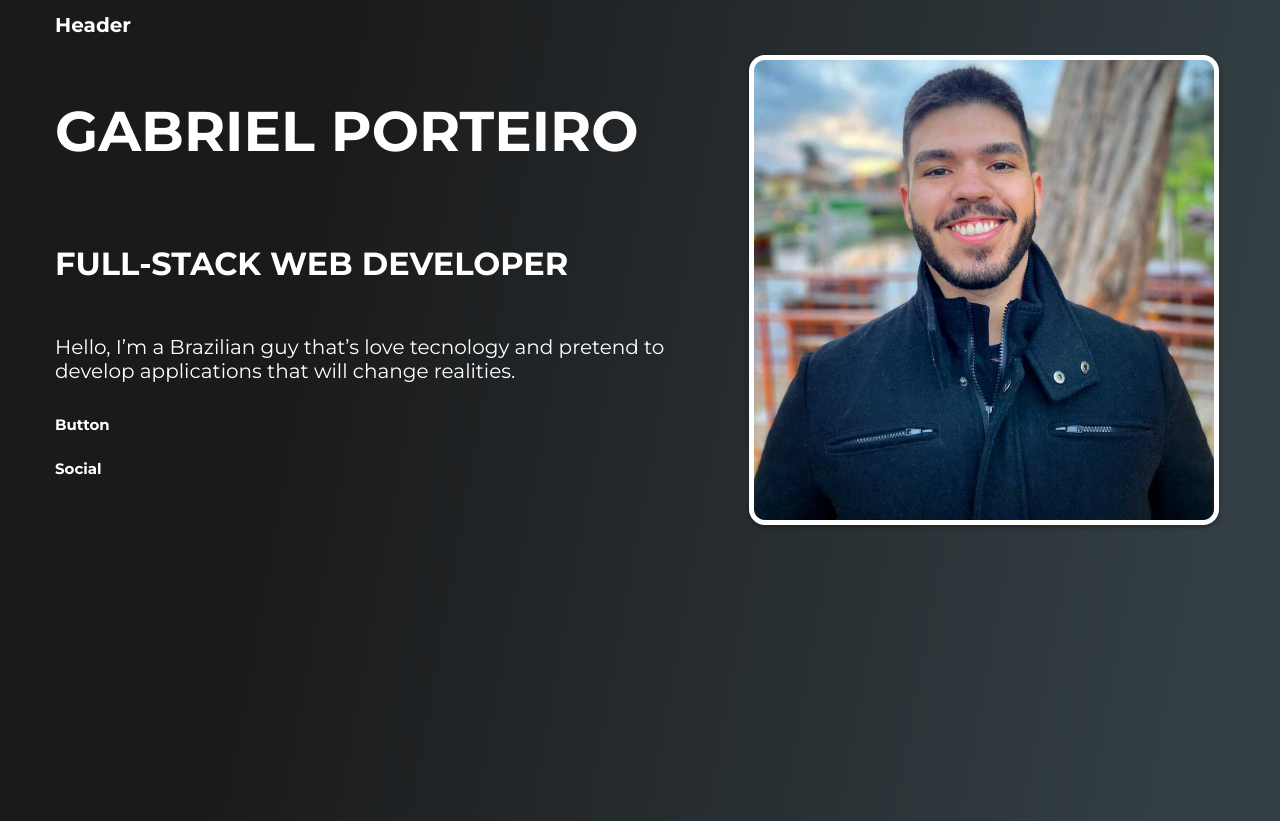
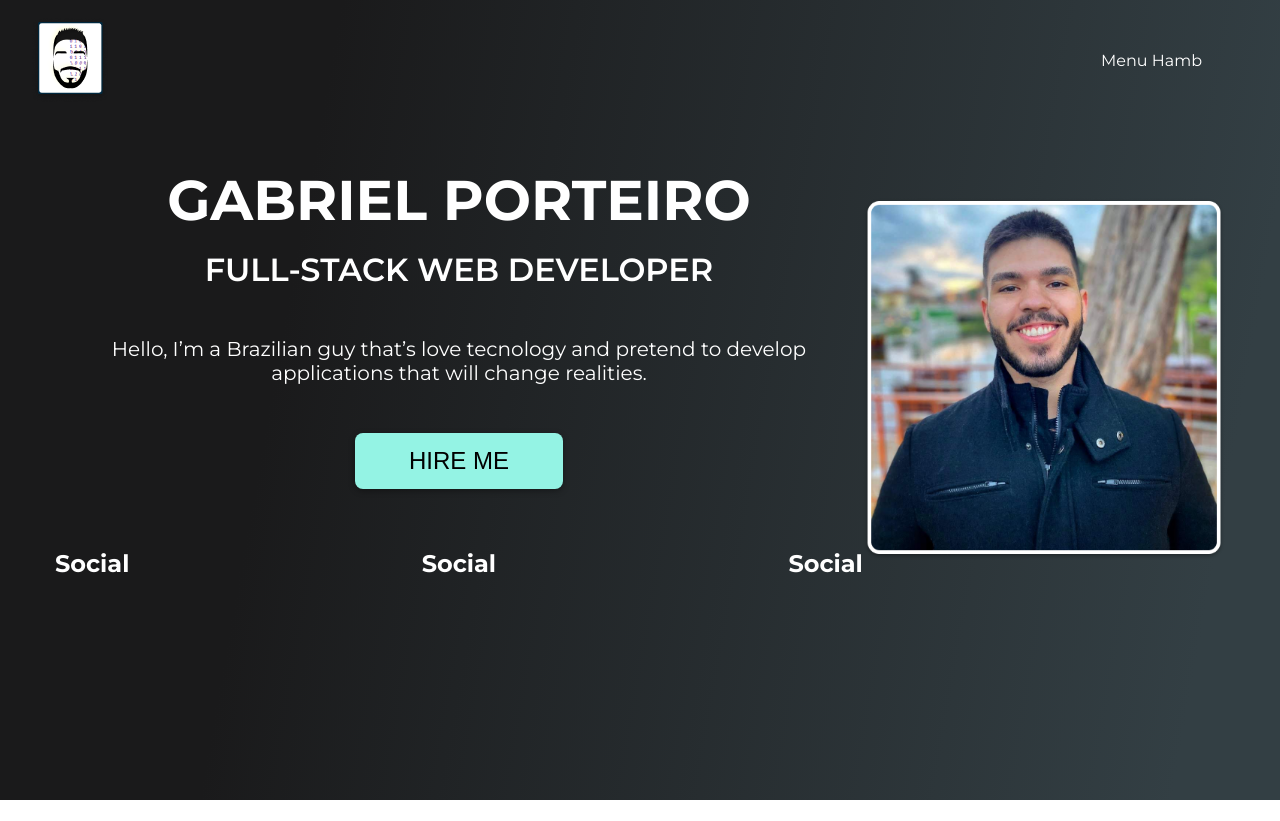
Before and after one commit to GportDev/gportdev-portfolio, a React (Vite) app: page / in a window 1280 px wide. After the commit the page ends 800 px from the top, so only its background shows below. Built offline with nearby package versions, Linux system fonts and the light colour scheme.

Commit message:
[FEATURE] Header and Hero added

```diff
--- a/src/Styles/Containers.ts
+++ b/src/Styles/Containers.ts
@@ -5,19 +5,39 @@ export const PageContainer = styled.div`
   padding: 0 2rem;
   margin: 0 auto;
 `
+
+/* --- HERO --- */
 export const HeroSection = styled.section`
   display: flex;
+  text-align: center;
   @media(max-width: 800px) {
     flex-direction: column;
+    align-items: center;
   }
 `
 
-export const HeroText = styled.div`
+export const HeroContent = styled.div`
   display: flex;
   flex-direction: column;
 `
 
+export const HeroSocialContent = styled.div`
+  display: flex;
+  justify-content: space-between;
+  margin: 2.5rem 0;
+`
+
+export const HeroImgContainer = styled.div`
+  display: flex;
+  justify-content: center;
+  align-items: center;
+  @media(max-width: 800px) {
+    display: flex;
+    justify-content: center;
+    align-items: center;
+  }
+`
+
 export const HeroImg = styled.img`
-  max-height: 90%;
-  max-height: 90%;
+  max-width: 100%;
 `
--- a/src/Styles/Typography.ts
+++ b/src/Styles/Typography.ts
@@ -2,13 +2,18 @@ import styled from "styled-components";
 
 export const Title = styled.h1`
   font-size: var(--h1Desktop);
+  font-weight: 700;
+  margin-bottom: 1rem;
   @media(max-width: 800px) {
     font-size: var(--h1Mobile);
+    margin-bottom: 0.5rem;
   }
 `
 
 export const Subtitle = styled.h3`
   font-size: var(--h3Desktop);
+  font-weight: 600;
+  margin: 0;
   @media(max-width: 800px) {
     font-size: var(--h3Mobile);
   }
@@ -16,6 +21,7 @@ export const Subtitle = styled.h3`
 
 export const PlainText = styled.p`
   font-size: var(--pDesktop);
+  margin: 3rem auto;
   @media(max-width: 800px) {
     font-size: var(--pMobile);
   }
--- /dev/null
+++ b/src/components/Button/Button.tsx
@@ -0,0 +1,18 @@
+import { ButtonContainer, ButtonElement } from "./styles";
+
+interface IButtonProps {
+  Text: string;
+  Variant: "solid" | "outlined";
+}
+
+const Button = (props: IButtonProps) => {
+  return (
+    <ButtonContainer>
+      <ButtonElement>
+        {props.Text}
+      </ButtonElement>
+    </ButtonContainer>
+  );
+};
+
+export default Button;
--- /dev/null
+++ b/src/components/Button/styles.ts
@@ -0,0 +1,31 @@
+import styled from "styled-components"
+
+export const ButtonContainer = styled.div`
+  display: flex;
+  justify-content: center;
+
+`
+
+export const ButtonElement = styled.button`
+  width: 13rem;
+  height: 3.5rem;
+  font-size: var(--h2Mobile);
+  font-weight: 500;
+
+  background-color: var(--lightBlue);
+
+  border: none;
+  border-radius: 0.5rem;
+  box-shadow: var(--simpleShadow);
+
+  cursor: pointer;
+
+  :hover {
+    font-weight: 600;
+    color: #FFF;
+    background-color: var(--aquaGreen);
+    text-shadow: 0px 0px 8px rgba(256, 256, 256, 0.25);
+    box-shadow: var(--simpleShadow), 0px 0px 24px rgba(148, 243, 228, 0.35);
+    transition: 0.2s ease;
+  }
+`
--- a/src/components/GlobalStyle/GlobalStyle.ts
+++ b/src/components/GlobalStyle/GlobalStyle.ts
@@ -2,7 +2,6 @@ import { createGlobalStyle } from "styled-components"
 
 export const GlobalStyle = createGlobalStyle`
   html {
-    font-size: 62.5%;
     font-family: 'Montserrat', sans-serif;
   }
 
@@ -10,6 +9,7 @@ export const GlobalStyle = createGlobalStyle`
     background: var(--backgroundGradient);
     background-repeat: no-repeat;
     color: #FFF;
+    margin: 0;
     min-height: 100vh;
   }
 
@@ -23,19 +23,22 @@ export const GlobalStyle = createGlobalStyle`
     --lightOrange: #ECB365;
 
     /* --TYPOGRAPHY-- */
-    --h1Desktop: 5.6rem;
-    --h2Desktop: 4.8rem;
-    --h3Desktop: 3.2rem;
-    --h4Deskotp: 2.4rem;
-    --pDesktop: 2rem;
+    --h1Desktop: 3.5rem;
+    --h2Desktop: 3rem;
+    --h3Desktop: 2rem;
+    --h4Deskotp: 1.5rem;
+    --pDesktop: 1.25rem;
 
-    --h1Mobile: 4rem;
-    --h2Mobile: 3.2rem;
-    --h3Mobile: 2.4rem;
-    --h4Deskotp: 2rem;
-    --pMobile: 1.6rem;
+    --h1Mobile: 2rem;
+    --h2Mobile: 1.5rem;
+    --h3Mobile: 1.25rem;
+    --h4Deskotp: 1.05rem;
+    --pMobile: 1rem;
+
     /* --SIZES-- */
+    --sectionSpacer: 5rem;
 
-    --sectionSpacer: 8rem;
+    /* --EFFECTS-- */
+    --simpleShadow: 0px 2px 6px rgba(0, 0, 0, 0.35);
   }
 `
--- /dev/null
+++ b/src/components/Header/Header.tsx
@@ -0,0 +1,14 @@
+import { HeaderContainer, HeaderLogo } from "./styles";
+
+import Logo from "../../assets/Logo_quadrado.png"
+
+const Header = () => {
+  return (
+    <HeaderContainer>
+      <HeaderLogo src={Logo}/>
+      <p>Menu Hamb</p>
+    </HeaderContainer>
+  );
+};
+
+export default Header;
--- /dev/null
+++ b/src/components/Header/styles.ts
@@ -0,0 +1,16 @@
+import styled from "styled-components";
+
+export const HeaderContainer = styled.header`
+  max-width: 1170px;
+  padding: 0 2rem;
+  display: flex;
+  height: 7.5rem;
+  justify-content: space-between;
+  align-items: center;
+`
+
+export const HeaderLogo = styled.img`
+  @media(max-width: 800px) {
+    max-height: 50%;
+  }
+`
--- a/src/main.tsx
+++ b/src/main.tsx
@@ -2,12 +2,14 @@ import React from 'react'
 import ReactDOM from 'react-dom/client'
 import { BrowserRouter } from 'react-router-dom'
 import { GlobalStyle } from './components/GlobalStyle/GlobalStyle'
+import Header from './components/Header/Header'
 import Router from './router'
 
 ReactDOM.createRoot(document.getElementById('root')!).render(
   <React.StrictMode>
     <BrowserRouter>
       <GlobalStyle />
+      <Header />
       <Router />
     </BrowserRouter>
   </React.StrictMode>
--- /dev/null
+++ b/src/pages/Home/Home.tsx
@@ -0,0 +1,12 @@
+import { PageContainer } from "../../Styles/Containers"
+import Hero from "../../templates/Hero/Hero";
+
+const Home = () => {
+  return (
+    <PageContainer>
+      <Hero />
+    </PageContainer>
+  );
+};
+
+export default Home;
--- a/src/router.tsx
+++ b/src/router.tsx
@@ -1,5 +1,5 @@
 import { Route, Routes } from "react-router-dom"
-import Home from "./templates/Home/Home";
+import Home from "./pages/Home/Home";
 
 
 const Router = () => {
--- /dev/null
+++ b/src/templates/Hero/Hero.tsx
@@ -0,0 +1,37 @@
+import { HeroImg, HeroImgContainer, HeroSection, HeroContent, HeroSocialContent } from "../../Styles/Containers"
+import { PlainText, Subtitle, Title } from "../../Styles/Typography";
+import HeroImage from "../../assets/HeroImage.png"
+import Button from "../../components/Button/Button";
+
+const Hero = () => {
+  return (
+    <HeroSection>
+
+      <HeroContent>
+        <Title>GABRIEL PORTEIRO</Title>
+        <Subtitle>FULL-STACK WEB DEVELOPER</Subtitle>
+        <PlainText>
+          Hello, I’m a Brazilian guy that’s love tecnology and pretend to develop applications that will change realities.
+        </PlainText>
+
+        <Button
+          Text="HIRE ME"
+          Variant="solid"
+        />
+
+        <HeroSocialContent>
+          <h2>Social</h2>
+          <h2>Social</h2>
+          <h2>Social</h2>
+        </HeroSocialContent>
+
+      </HeroContent>
+
+      <HeroImgContainer>
+        <HeroImg src={HeroImage}/>
+      </HeroImgContainer>
+    </HeroSection>
+  );
+};
+
+export default Hero;
--- a/src/templates/Home/Home.tsx
+++ /dev/null
@@ -1,25 +0,0 @@
-import { HeroImg, HeroSection, HeroText, PageContainer } from "../../Styles/Containers"
-import { PlainText, Subtitle, Title } from "../../Styles/Typography";
-import HeroImage from "../../assets/HeroImage.png"
-
-const Home = () => {
-  return (
-    <PageContainer>
-      <h1>Header</h1>
-      <HeroSection>
-        <HeroText>
-          <Title>GABRIEL PORTEIRO</Title>
-          <Subtitle>FULL-STACK WEB DEVELOPER</Subtitle>
-          <PlainText>
-            Hello, I’m a Brazilian guy that’s love tecnology and pretend to develop applications that will change realities.
-          </PlainText>
-          <h2>Button</h2>
-          <h2>Social</h2>
-        </HeroText>
-        <HeroImg src={HeroImage}/>
-      </HeroSection>
-    </PageContainer>
-  );
-};
-
-export default Home;
```
Also changed, not shown: src/assets/Logo_quadrado.png (added).
